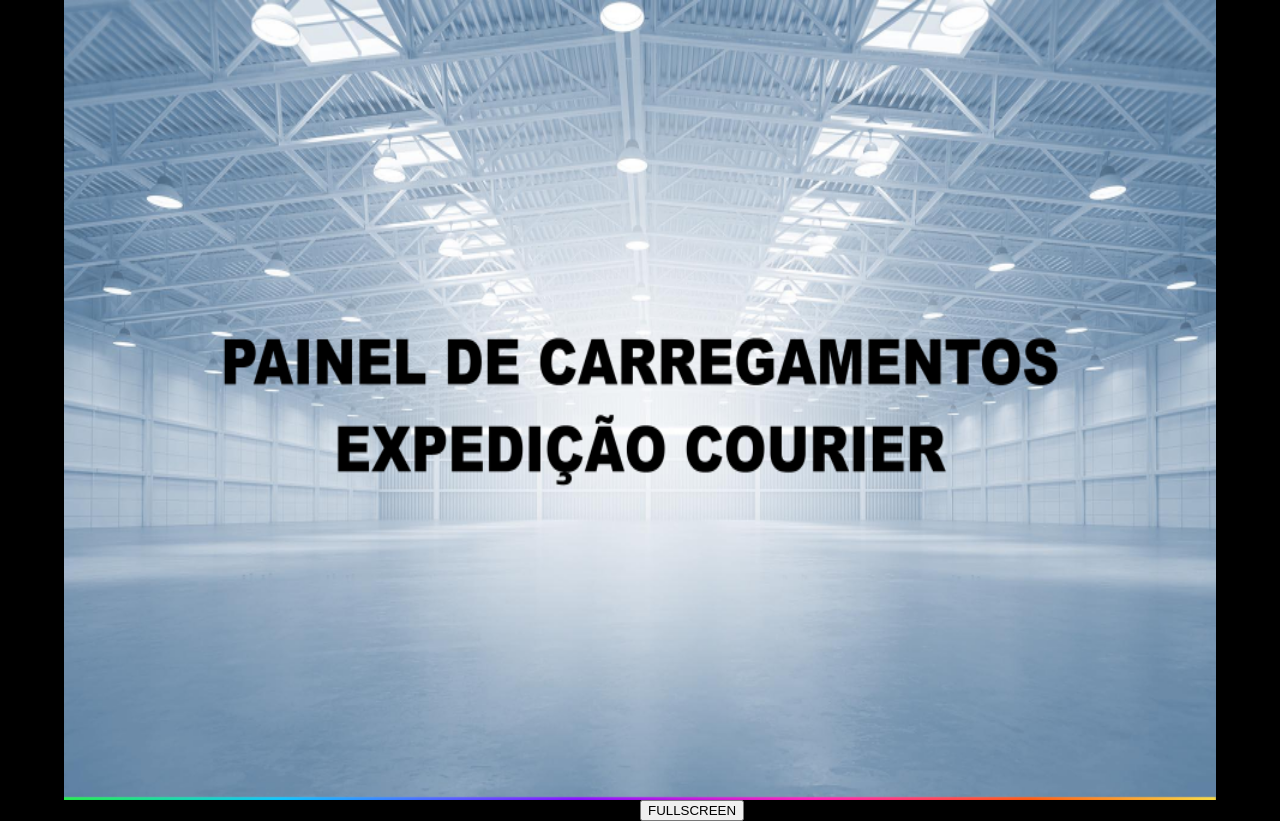
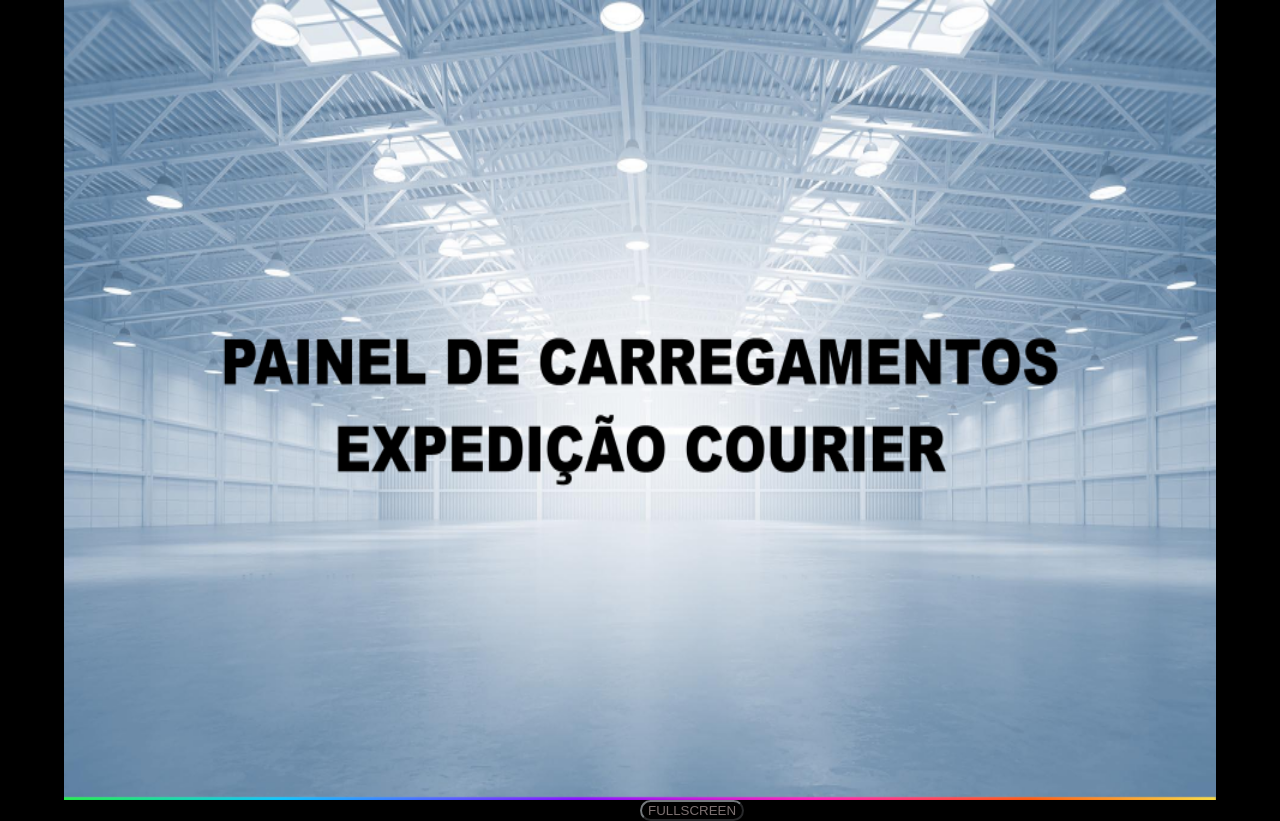
Before and after one commit to Lougam/grade, a plain HTML site: page index.html in a window 1280 px wide. Drawn offline with Linux system fonts and the light colour scheme.

Commit message:
Update style.css

```diff
--- a/style.css
+++ b/style.css
@@ -27,9 +27,15 @@ body {
 
 }
 .button {
-    background-color: BLACK; /* Green */
+    color: BLACK; /* Green */
     border-radius: 30px;
     text-align: center;
     text-decoration: none;
     display: inline-block;
 }
+.bot_full button {
+    background-color: BLACK;
+    border-radius: 30px;
+    color: rgb(124, 112, 112);
+    border-color: rgb(117, 122, 126);
+}
```
